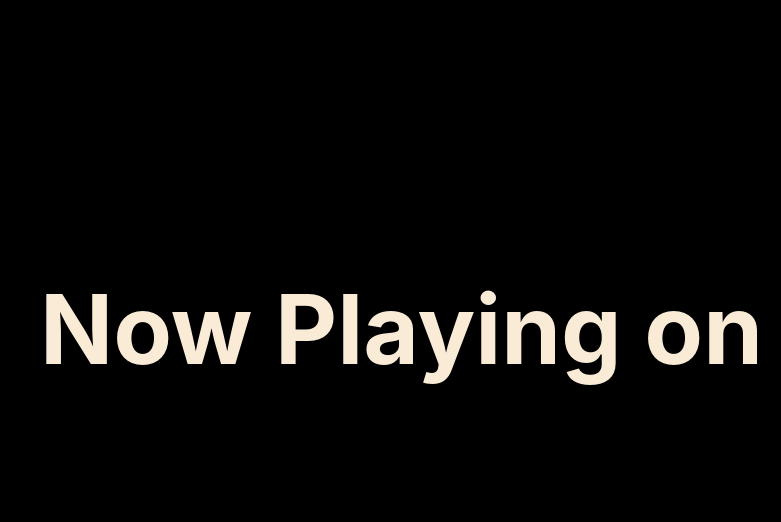
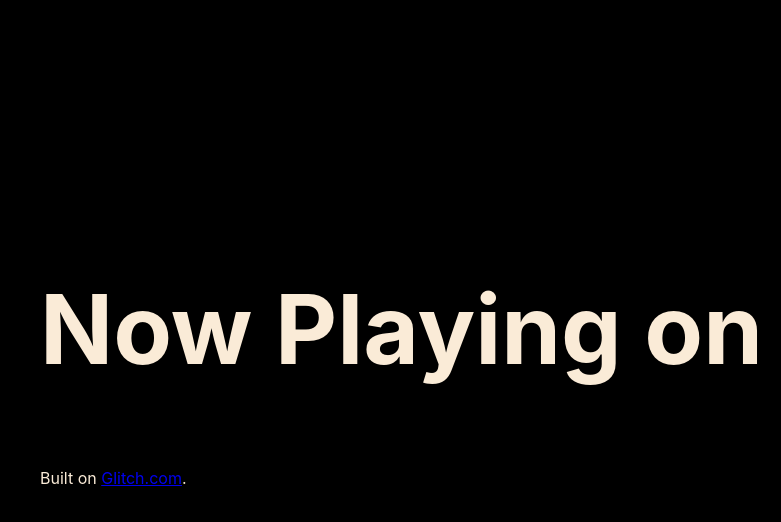
Before and after one commit to emceeaich/kexp-now-playing, a website: page views/index.html in a window 1280 px wide. Shown: the full height of the page, 0-781 px from the left. Drawn offline with Linux system fonts and the light colour scheme; no server answers.

Commit message:
🏞🍝 Checkpoint views/index.html:138322/166

```diff
--- a/views/index.html
+++ b/views/index.html
@@ -21,7 +21,9 @@
     </main>
 
     <footer>
-
+      <p>
+        Built on <a href="https://glitch.com/~kexp-now-playing">Glitch.com</a>.
+      </p>
     </footer>
 
     <script src="/client.js"></script>
```
